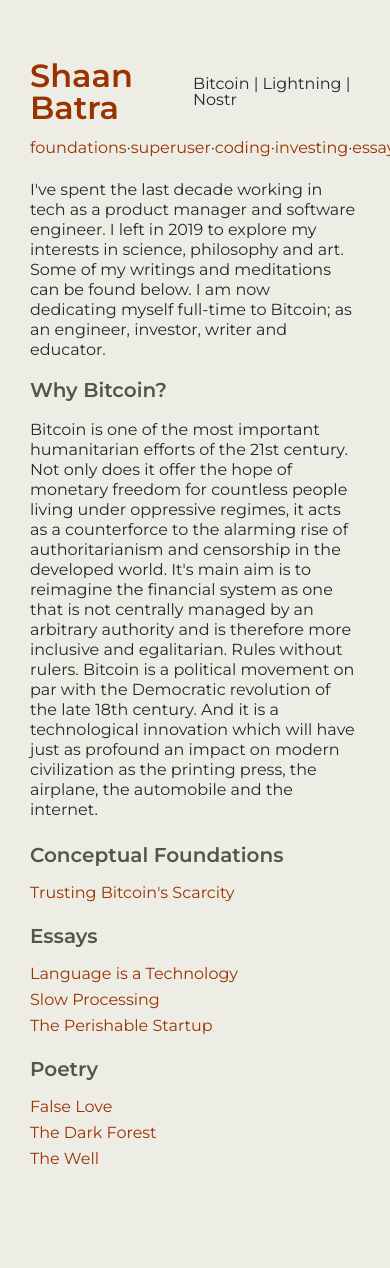
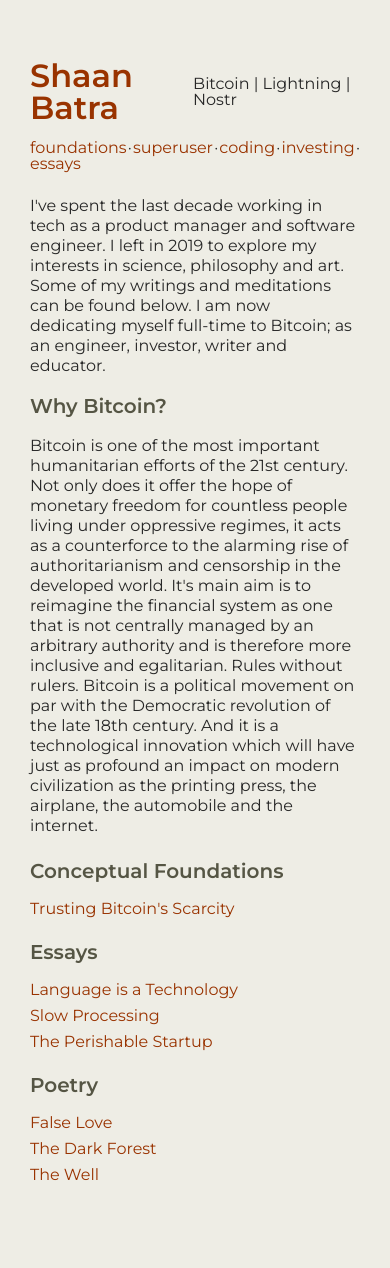
Before and after one commit to sb1752/sb1752.github.io, a Jekyll site: the page built from index.html, in a window 390 px wide. Built offline with Jekyll 4.4.1, drawn with Linux system fonts in a browser that asks for light colours.

Commit message:
make this more mobile friendly

```diff
--- a/_layouts/default.html
+++ b/_layouts/default.html
@@ -2,6 +2,8 @@
 <html lang="en">
   <head>
     <meta charset="utf-8">
+
+    <meta name="viewport" content="width=device-width, initial-scale=1">
 
     <!-- Social Media Meta Tags -->
     <meta name="twitter:card" content="summary" />
--- a/_sass/main.scss
+++ b/_sass/main.scss
@@ -1,5 +1,10 @@
 @import 'reset';
 @import 'github';
+
+@viewport {
+  width: device-width ;
+  zoom: 1.0 ;
+}
 
 body {
   color: #272727;
@@ -48,7 +53,9 @@
 }
 
 .wrapper {
-  max-width: 600px;
+  @media only screen and (min-width : 992px) {
+    max-width: 600px;
+  }
   margin: auto;
   padding: 60px 30px 60px 30px;
 }
@@ -69,6 +76,7 @@
   flex-direction: row;
   align-items: center;
   justify-content: space-between;
+  flex-wrap: wrap;
 }
 
 .header h1 {
```
